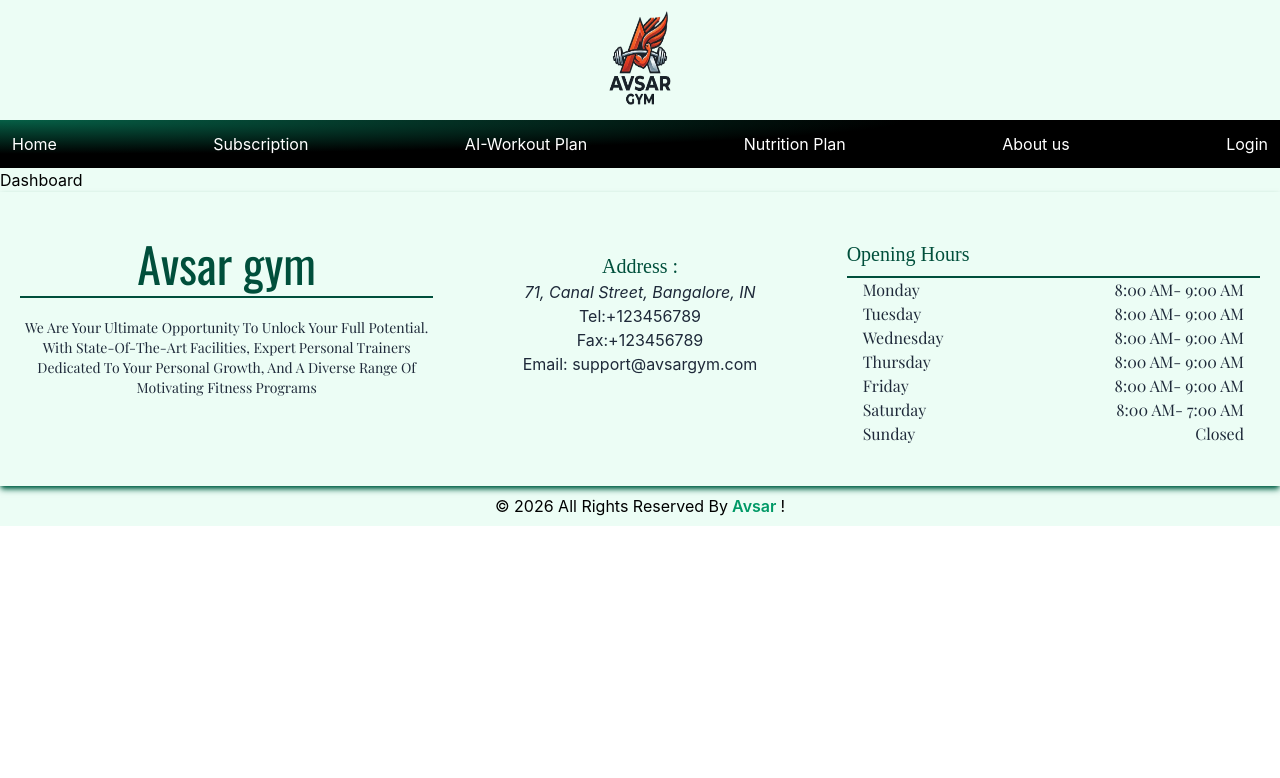
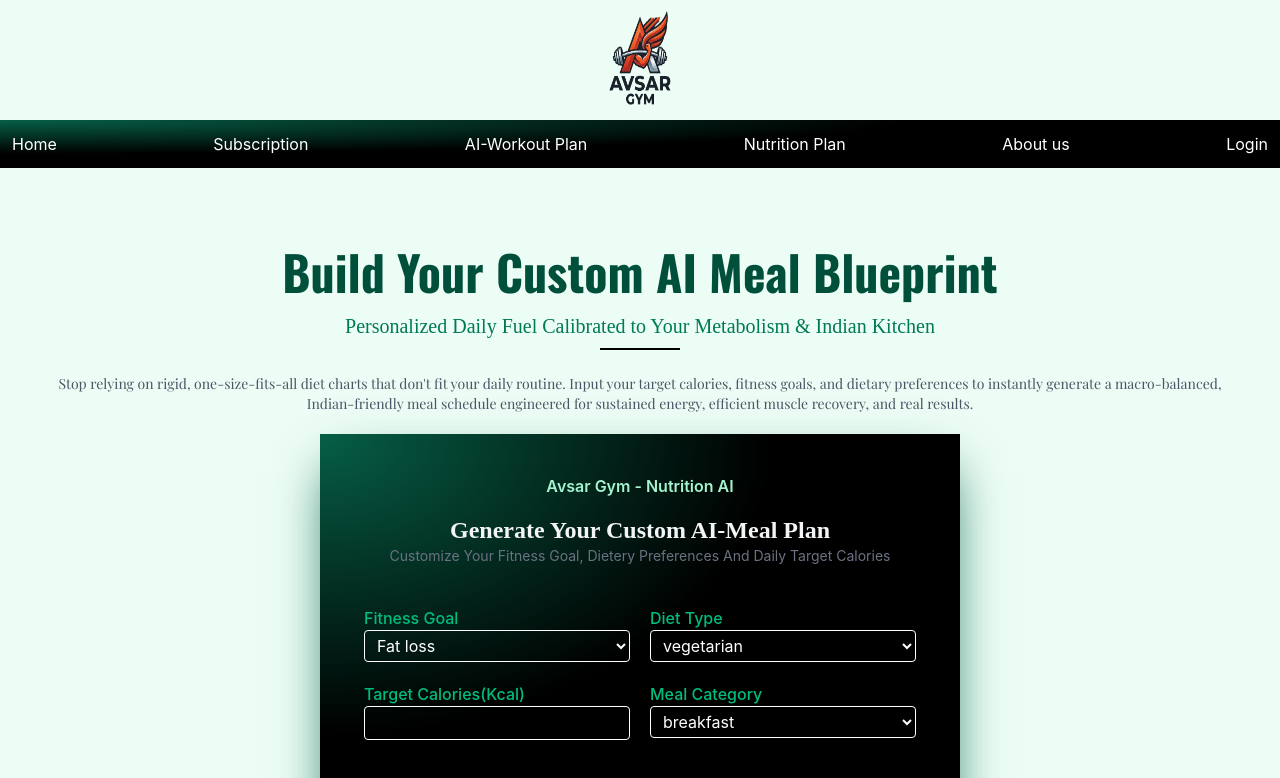
Before and after one commit to Sarita595k/Gym_Website_Frontend, a React (Vite) app: page /dashboard in a window 1280 px wide. Shown: the top 778 px of the page. Built offline with nearby package versions, Linux system fonts and the light colour scheme; a web font is replaced by a local one.

Commit message:
add the login and logout functionality

```diff
--- a/src/Components/Header/Navbar.jsx
+++ b/src/Components/Header/Navbar.jsx
@@ -1,6 +1,24 @@
-import { Link } from "react-router-dom"
+import { Link, useLocation, useNavigate } from "react-router-dom"
 import Logo from "../../assets/logo-bg.png"
+import { useEffect, useState } from "react"
 const Navbar = () => {
+    const [isLoggedIn, setIsLoggedIn] = useState(false)
+    const navigate = useNavigate()
+    const location = useLocation()
+
+    useEffect(() => {
+        const token = localStorage.getItem("token")
+        setIsLoggedIn(!!token)
+    }, [location])
+
+    const handleLogout = () => {
+        localStorage.removeItem("token")
+        localStorage.removeItem("user-details")
+        setIsLoggedIn(false)
+        navigate("/login")
+    }
+
+
     return (
         // navbar started here
         <div className="flex flex-col bg-emerald-50">
@@ -13,7 +31,17 @@ const Navbar = () => {
                 <Link to="/nutrition" className="hover:text-[#d76033]">Nutrition Plan</Link>
                 <Link to="/about" className="hover:text-[#d76033]">About us</Link>
                 {/* <Link to="/contact" className="hover:text-[#d76033]">Contact us</Link> */}
-                <Link to="/login" className="hover:text-[#d76033]">Login</Link>
+                {/* <Link to="/login" className="hover:text-[#d76033]">Login</Link> */}
+                {isLoggedIn ? (
+                    <button
+                        onClick={handleLogout}
+                        className="hover:text-[#d76033] cursor-pointer"
+                    >
+                        Logout
+                    </button>
+                ) : (
+                    <Link to="/login" className="hover:text-[#d76033]">Login</Link>
+                )}
             </div>
         </div>
     )
--- a/src/Components/NutritionPage/RecipeForm.jsx
+++ b/src/Components/NutritionPage/RecipeForm.jsx
@@ -28,18 +28,26 @@ const RecipeForm = () => {
         event.preventDefault()
         setErrorMessage("")
         setLoading(true)
+        const token = localStorage.getItem("token")
         try {
             const response = await fetch(`${import.meta.env.VITE_BASE_URL}/recipe/recipeDetails`, {
                 method: "POST",
                 headers: {
                     "Content-Type": "application/json",
+                    ...(token ? { "Authorization": `Bearer ${token}` } : {})
                 }, credentials: "include",
                 body: JSON.stringify(details)
             })
 
             const data = await response.json()
+
+            if (response.status === 401) {
+                setLoading(false)
+                setErrorMessage("You have to login to access this feature.")
+                return
+            }
             if (!response.ok) {
-                throw new Error("Error in generating recipe" || data.message)
+                throw new Error(data.message || "Error in generating recipe")
             }
             setLoading(false)
             setRecipe(data.data)
@@ -73,18 +81,18 @@ const RecipeForm = () => {
                         <div className="flex flex-col text-white">
                             <Label htmlFor='goalIs' className="text-emerald-500">fitness goal</Label>
                             <select name="goal" id="goalIs" className='border rounded-sm px-2 py-1' value={details.goal} onChange={handleChange}>
-                                <option value="fat_loss" className="capitalize">Fat loss</option>
-                                <option value="muscle_gain" className="capitalize">muscle gain</option>
-                                <option value="maintenance" className="capitalize">maintenance</option>
+                                <option value="fat_loss" className="capitalize text-emerald-600 font-semibold">Fat loss</option>
+                                <option value="muscle_gain" className="capitalize text-emerald-600 font-semibold">muscle gain</option>
+                                <option value="maintenance" className="capitalize text-emerald-600 font-semibold">maintenance</option>
                             </select>
                         </div>
                         <div className="flex flex-col text-white">
                             <Label htmlFor='dietIs' className="text-emerald-500">diet type</Label>
                             <select name="dietType" id="dietIs" className='border rounded-sm px-2 py-1' value={details.dietType} onChange={handleChange}>
-                                <option value="vegetarian" className="capitalize">vegetarian</option>
-                                <option value="non_vegetarian" className="capitalize">non-vegetarian</option>
-                                <option value="vegan" className="capitalize">vegan</option>
-                                <option value="eggetarian" className="capitalize">eggetarian</option>
+                                <option value="vegetarian" className="capitalize text-emerald-600 font-semibold">vegetarian</option>
+                                <option value="non_vegetarian" className="capitalize text-emerald-600 font-semibold">non-vegetarian</option>
+                                <option value="vegan" className="capitalize text-emerald-600 font-semibold">vegan</option>
+                                <option value="eggetarian" className="capitalize text-emerald-600 font-semibold">eggetarian</option>
                             </select>
                         </div>
                         {/* </div> */}
@@ -100,11 +108,11 @@ const RecipeForm = () => {
                             <Label htmlFor='mealTypeIs' className="text-emerald-500">meal category</Label>
                             <select name="mealType" id="mealTypeIs" className='border rounded-sm px-2 py-1'
                                 value={details.mealType} onChange={handleChange}>
-                                <option value="breakfast" className="capitalize">breakfast</option>
-                                <option value="lunch" className="capitalize">lunch</option>
-                                <option value="dinner" className="capitalize">dinner</option>
-                                <option value="mid_morning" className="capitalize">mid morning</option>
-                                <option value="evening_snacks" className="capitalize">evening snacks</option>
+                                <option value="breakfast" className="capitalize text-emerald-600 font-semibold">breakfast</option>
+                                <option value="lunch" className="capitalize text-emerald-600 font-semibold">lunch</option>
+                                <option value="dinner" className="capitalize text-emerald-600 font-semibold">dinner</option>
+                                <option value="mid_morning" className="capitalize text-emerald-600 font-semibold">mid morning</option>
+                                <option value="evening_snacks" className="capitalize text-emerald-600 font-semibold">evening snacks</option>
                             </select>
                         </div>
                         {/* </div> */}
--- a/src/Pages/Dashboard.jsx
+++ b/src/Pages/Dashboard.jsx
@@ -1,8 +1,9 @@
 import React from 'react'
+import AiNutrition from '../Components/NutritionPage/AiNutrition'
 
 const Dashboard = () => {
     return (
-        <div>Dashboard</div>
+        <div><AiNutrition /></div>
     )
 }
 
```
